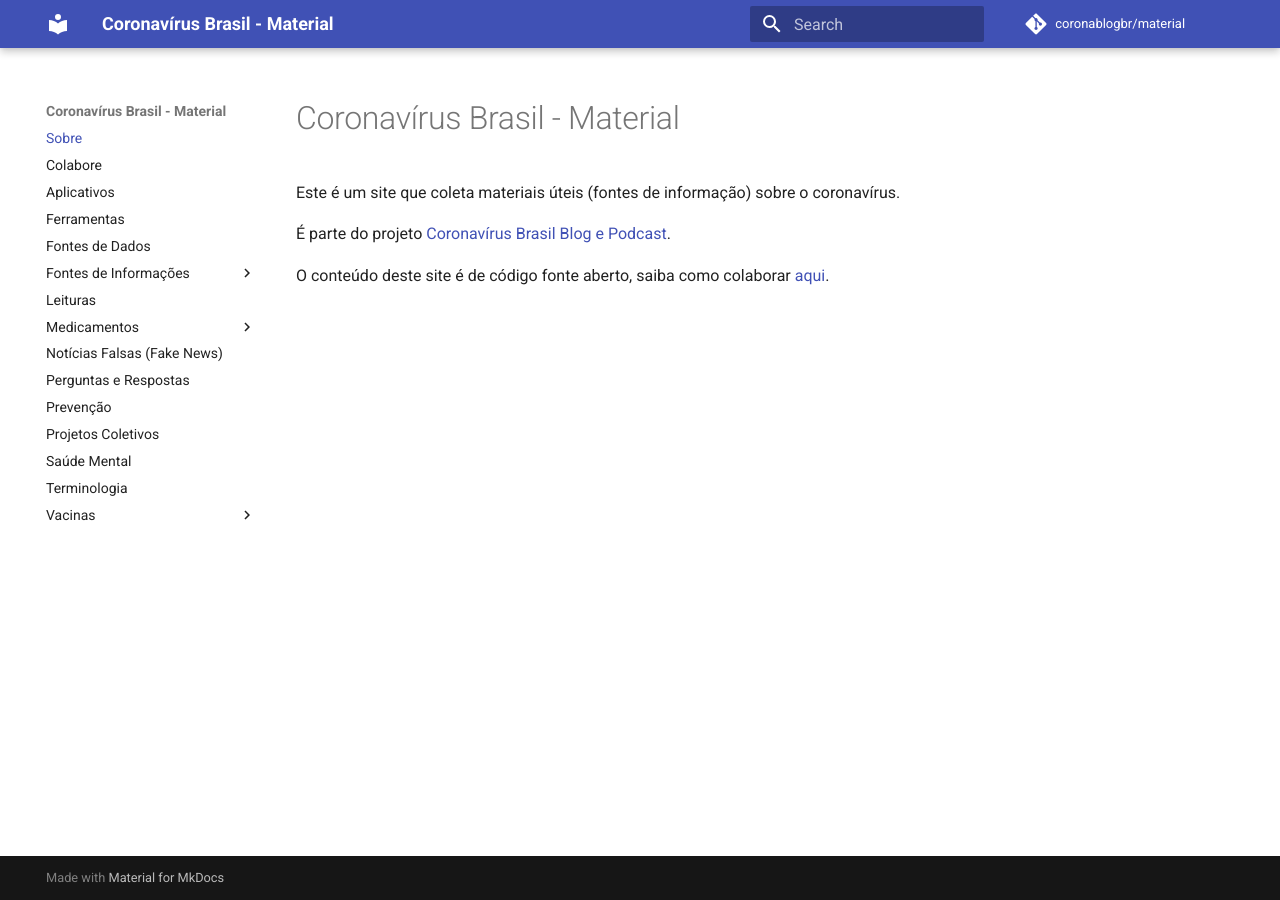
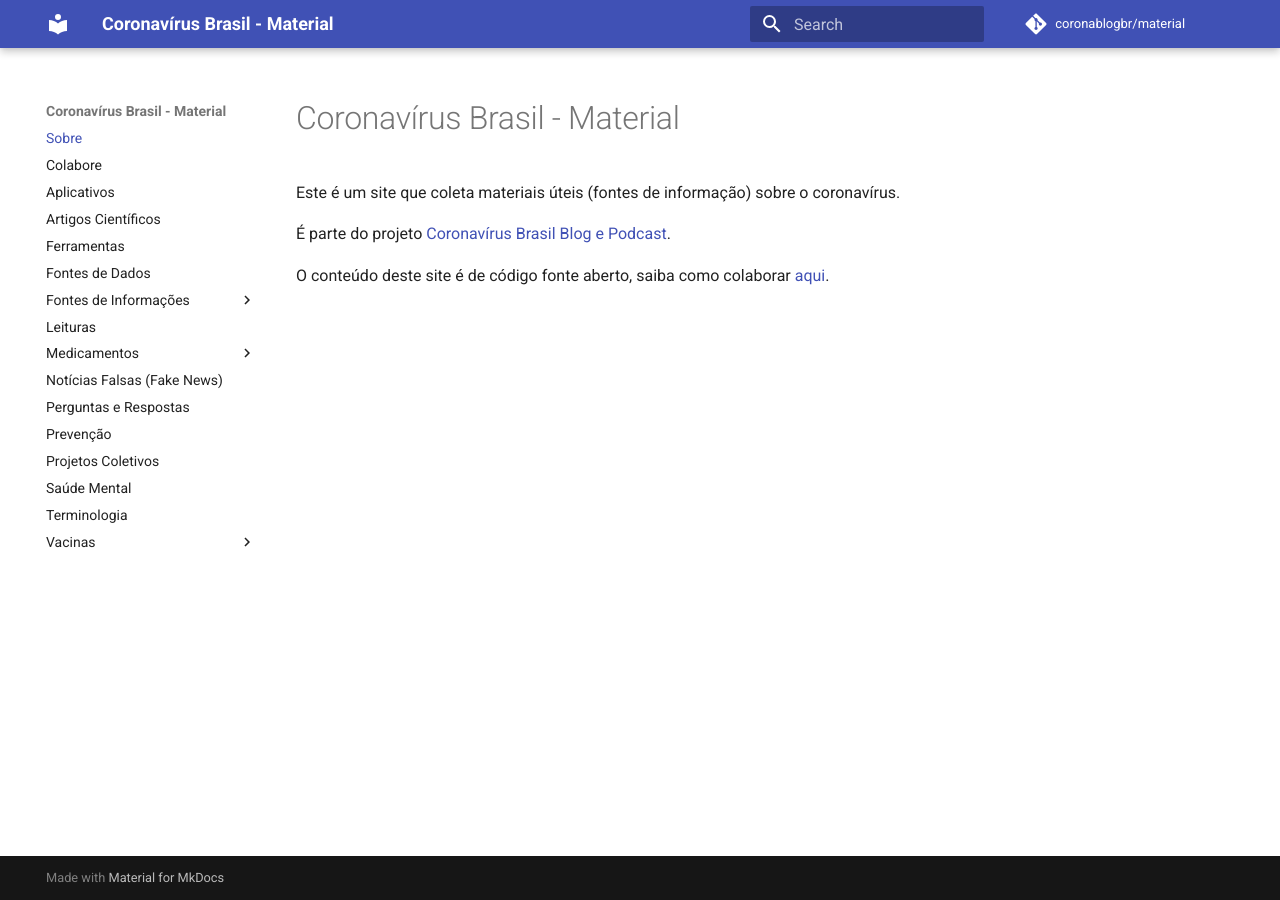
Before and after one commit to coronablogbr/material, an MkDocs documentation site: the page built from docs/index.md, in a window 1280 px wide. Built offline with MkDocs 1.6.1 and Material for MkDocs 9.7.7, drawn with Linux system fonts in a browser that asks for light colours; comment, search, counter and statistics services are not loaded.

Commit message:
Nav: Artigos

```diff
--- a/mkdocs.yml
+++ b/mkdocs.yml
@@ -9,6 +9,7 @@ nav:
   - "Sobre": index.md
   - colabore.md
   - aplicativos.md
+  - artigos-cientificos.md
   - ferramentas.md
   - fontes-de-dados.md
   - Fontes de Informações:
```
